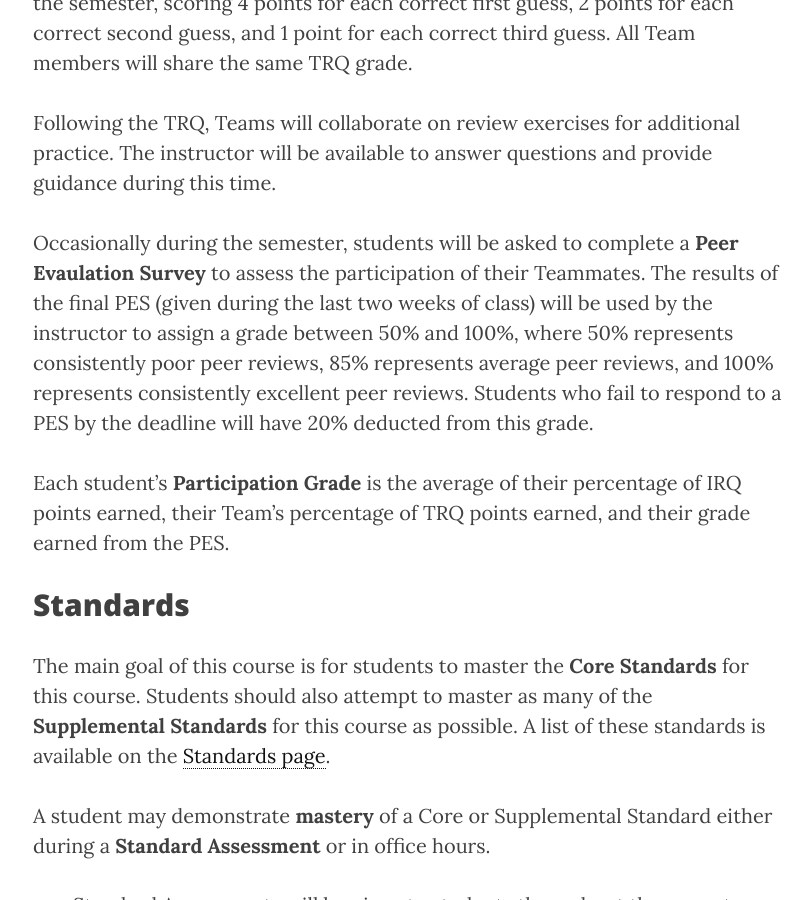
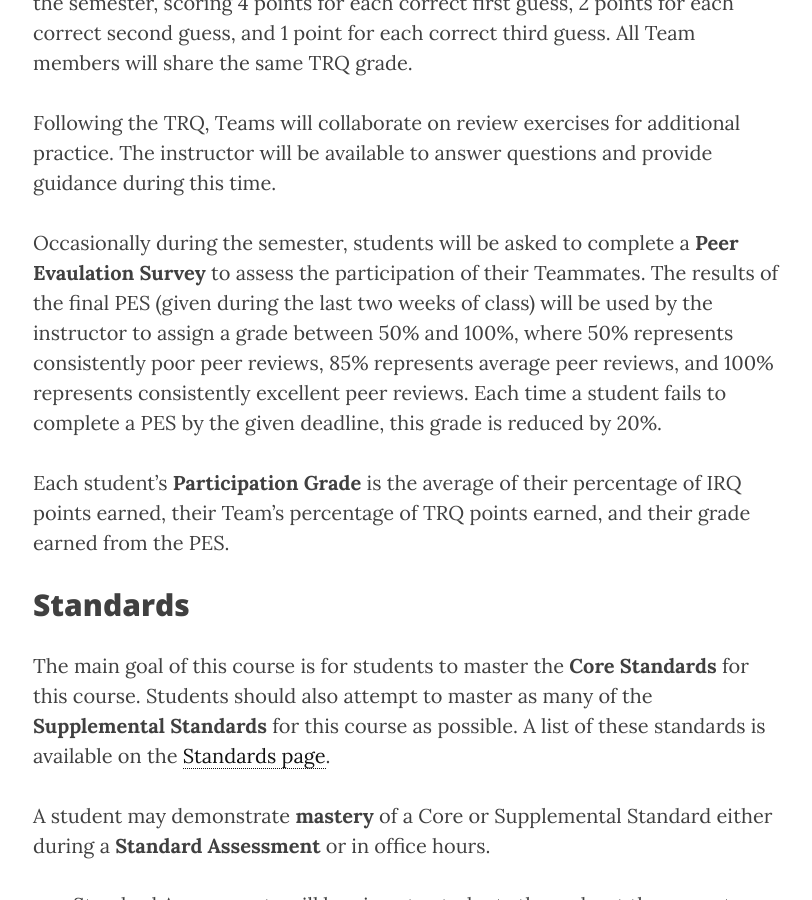
Before and after one commit to jford1906/prof.clontz.org, a Jekyll site: the page built from classes/2017/01/ma126/index.md, in a window 1280 px wide and 900 px high, scrolled down 2643 px. Shown: the whole window, without its empty margins (232-1044 px from the left). Built offline with Jekyll 4.4.1, drawn with Linux system fonts in a browser that asks for light colours; nearby versions of some CDN libraries.

Commit message:
pes tweak

```diff
--- a/classes/2017/01/ma126/index.md
+++ b/classes/2017/01/ma126/index.md
@@ -95,8 +95,8 @@ The results of the final PES (given during the last two weeks of class)
 will be used by the instructor to assign a grade
 between 50% and 100%, where 50% represents consistently poor peer reviews,
 85% represents average peer reviews, and 100% represents consistently excellent
-peer reviews. Students who fail to respond to a PES by the deadline will have
-20% deducted from this grade.
+peer reviews. Each time a student fails to complete a PES by the given
+deadline, this grade is reduced by 20%.
 
 Each student's **Participation Grade** is the average of their percentage of IRQ
 points earned, their Team's percentage of TRQ points earned, and their grade
```
